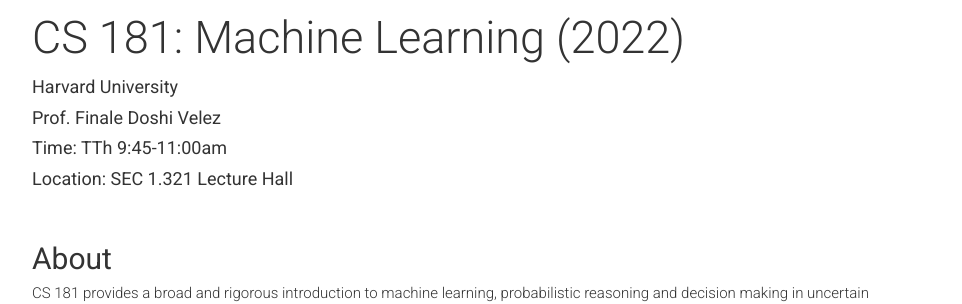
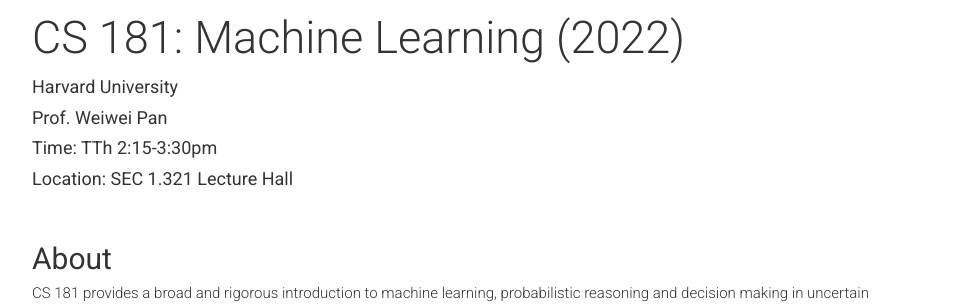
Before and after one commit to harvard-ml-courses/cs181-web, a Jekyll site: the page built from index.html, in a window 1280 px wide. Shown: the part 142-446 px from the top of the page, without its empty margins (158-1120 px from the left). Built offline with Jekyll 4.4.1, drawn with Linux system fonts in a browser that asks for light colours.

Commit message:
Update index.html

```diff
--- a/index.html
+++ b/index.html
@@ -8,8 +8,8 @@
 	<div class="main">
 		<h1 class="head-title">CS 181: Machine Learning (2022)</h1>
 		<p class="head-subtitle">Harvard University</p>
-		<p class="head-subtitle">Prof. Finale Doshi Velez</p>
-		<p class="head-subtitle">Time: TTh 9:45-11:00am</p>
+		<p class="head-subtitle">Prof. Weiwei Pan</p>
+		<p class="head-subtitle">Time: TTh 2:15-3:30pm</p>
 		<p class="head-subtitle">Location: SEC 1.321 Lecture Hall </p>
 	</div>
 </section>
```
